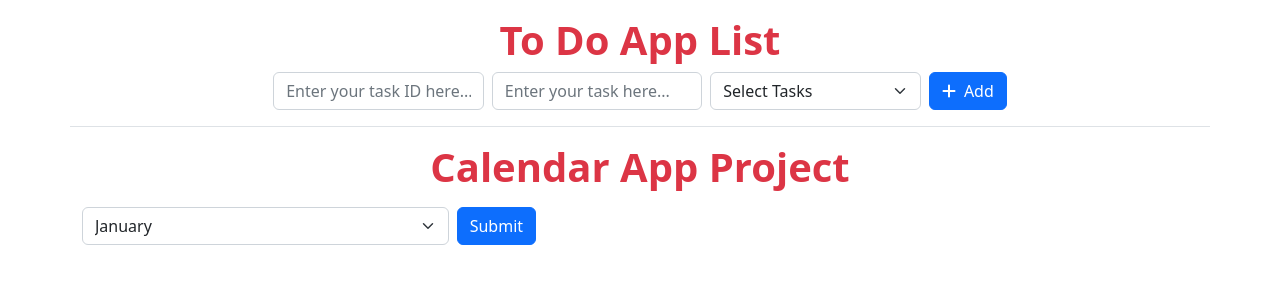
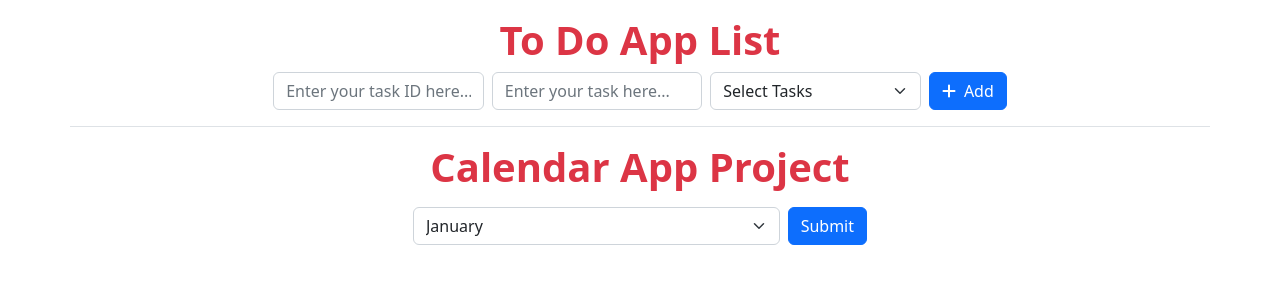
Before and after one commit to Rahulmistari2141/demo-pratice, a plain HTML site: page index.html in a window 1280 px wide. Drawn offline with nearby package versions, Linux system fonts and the light colour scheme.

Commit message:
change alignment

```diff
--- a/index.html
+++ b/index.html
@@ -53,7 +53,7 @@
             <div class="container">
                 <div class="col-md-12">
                     <h1 class="fw-bold text-danger text-center mb-3">Calendar App Project</h1>
-                    <div class="row g-2 mb-2">
+                    <div class="row g-2 mb-3 justify-content-center">
                         <div class="col-sm-4">
                             <select class="form-select" aria-label="Large select example" id="yearMonths">
                             </select>
```
